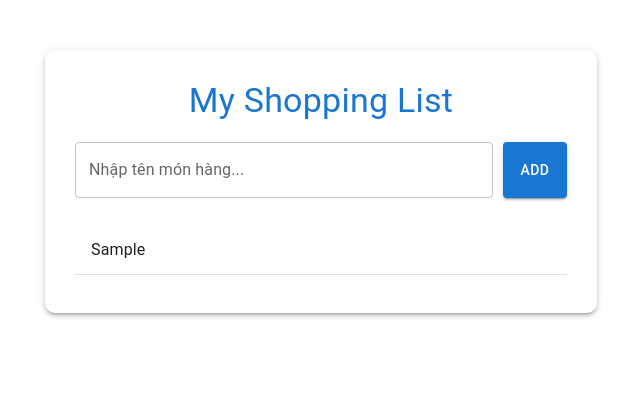
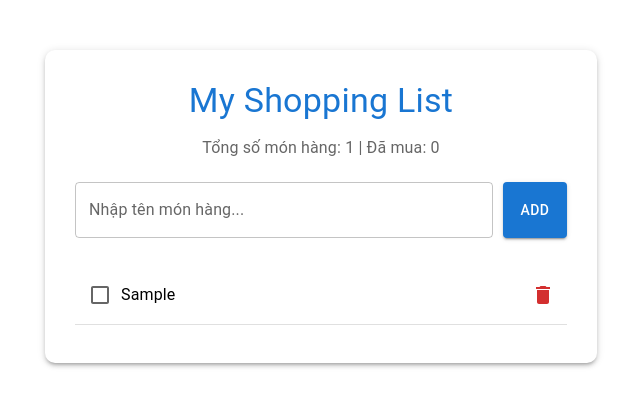
Before and after one commit to vangthanhphat/candidate-screening-project, a React (Create React App) app: page / in a window 1280 px wide. Both pictures are taken after typing "Sample" into the empty fields and a click on the button "ADD". Shown: the top 406 px of the page, without its empty margins (319-959 px from the left). Built offline with nearby package versions, Linux system fonts and the light colour scheme.

Commit message:
thêm tính năng đếm hàng chưa mua và đã mua

```diff
--- a/src/App.jsx
+++ b/src/App.jsx
@@ -1,27 +1,48 @@
 import React, { useState } from 'react';
-import { Container, Typography, Paper, TextField, Button, List, ListItem, ListItemText } from '@mui/material';
+// Import thêm ô tích, nút bấm vô hình bao quanh icon, icon thùng rác
+import { Container, Typography, Paper, TextField, Button, List, ListItem, ListItemText, Checkbox, IconButton } from '@mui/material';
+import DeleteIcon from '@mui/icons-material/Delete';
 
 function App() {
-  // "intems là một mảng, setItems cho phép mở ra và thay đồ vật bên trong. mãng dc khởi tạo rỗng[])
+  // KHU VỰC LƯU TRỮ DỮ LIỆU
+
+  // items: Mảng chứa danh sách. every món đồ là một đối tượng chứa  tên và trạng thái mua hay chưa
   const [items, setItems] = useState([]);
-
-  // "inputValue chô phép thêm vào, setInputValue cho phép nhập liệu'')
+  // inputValue: Ghi nhớ những chữ đang gõ vào ô trống
   const [inputValue, setInputValue] = useState('');
 
-  // "Add"
-  // stim cắt bỏ dấu cách
+  // KHU VỰC XỬ LÝ LOGIC
+
+  // Hàm 1: Thêm món hàng
   const handleAddItem = () => {
-
-    if (inputValue.trim() === '') return;
-
-    // Thêm món mới vào danh sách hiện tại
-    // Nếu ô nhập liệu trống thì không làm gì cả
+    if (inputValue.trim() === '') return; // Chống việc bấm Add khi chưa nhập gì
+    // Đổ danh sách cũ ra (...items), sau đó nhét thêm món mới vào cuối danh sách
     setItems([...items, { name: inputValue.trim(), completed: false }]);
-
-    // Xóa chữ trong ô nhập liệu đi để nhập món khác
-    setInputValue('');
+    setInputValue(''); // Reset ô nhập liệu về rỗng
   };
 
+  // Hàm 2: Đánh dấu đã mua / chưa mua
+  const handleToggleComplete = (index) => {
+    // Nguyên tắc của React: Không sửa trực tiếp biến gốc. Ta copy ra một danh sách mới.
+    const newItems = [...items];
+    // Lật ngược trạng thái
+    newItems[index].completed = !newItems[index].completed;
+    // Cập nhật lại danh sách mới vào bộ nhớ
+    setItems(newItems);
+  };
+
+  // Hàm 3: Xóa món hàng khỏi danh sách
+  const handleDeleteItem = (index) => {
+    // Dùng hàm .filter() để quét qua mảng. Nó sẽ giữ lại tất cả các món đồ KHÔNG trùng với vị trí 'index' vừa bấm xóa.
+    const newItems = items.filter((_, i) => i !== index);
+    setItems(newItems);
+  };
+
+  // Tính toán số lượng cho tính năng đếm
+  const totalItems = items.length;
+  const completedItems = items.filter((item) => item.completed).length;
+
+  //  KHU VỰC GIAO DIỆN UI
   return (
     <Container maxWidth="sm" style={{ marginTop: '50px' }}>
       <Paper elevation={3} style={{ padding: '30px', borderRadius: '10px' }}>
@@ -29,7 +50,12 @@ function App() {
           My Shopping List
         </Typography>
 
-        {/* Khu vực nhập liệu */}
+        {/* Hiển thị số lượng đếm */}
+        <Typography variant="subtitle1" color="textSecondary" align="center" gutterBottom>
+          Tổng số món hàng: {totalItems} | Đã mua: {completedItems}
+        </Typography>
+
+        {/* KHU VỰC NHẬP LIỆU */}
         <div style={{ display: 'flex', gap: '10px', marginBottom: '20px', marginTop: '20px' }}>
           <TextField
             fullWidth
@@ -37,17 +63,43 @@ function App() {
             variant="outlined"
             value={inputValue}
             onChange={(e) => setInputValue(e.target.value)}
+            /* Enter thì gọi luôn hàm thêm hàng */
+            onKeyPress={(e) => e.key === 'Enter' ? handleAddItem() : null}
           />
           <Button variant="contained" color="primary" onClick={handleAddItem}>
             Add
           </Button>
         </div>
 
-        {/* Khu vực hiển thị danh sách */}
+        {/* --- KHU VỰC HIỂN THỊ DANH SÁCH --- */}
         <List>
           {items.map((item, index) => (
-            <ListItem key={index} divider>
-              <ListItemText primary={item.name} />
+            <ListItem
+              key={index}
+              divider
+              /* nút xóa nằm bên phải */
+              secondaryAction={
+                <IconButton edge="end" aria-label="delete" onClick={() => handleDeleteItem(index)} color="error">
+                  <DeleteIcon />
+                </IconButton>
+              }
+            >
+              {/* Ô vuông check đã mua  bên trái */}
+              <Checkbox
+                edge="start"
+                checked={item.completed} // Hiển thị dấu tích dựa vào dữ liệu có true hay không
+                onChange={() => handleToggleComplete(index)} // Khi click vào thì gọi hàm lật trạng thái
+              />
+
+              {/* Nội dung chữ của món hàng */}
+              <ListItemText
+                primary={item.name}
+                /* nếu completed là true thì gạch tên gạch ngang chữ vs làm mờ màu đi */
+                style={{
+                  textDecoration: item.completed ? 'line-through' : 'none',
+                  color: item.completed ? 'gray' : 'black'
+                }}
+              />
             </ListItem>
           ))}
         </List>
```
